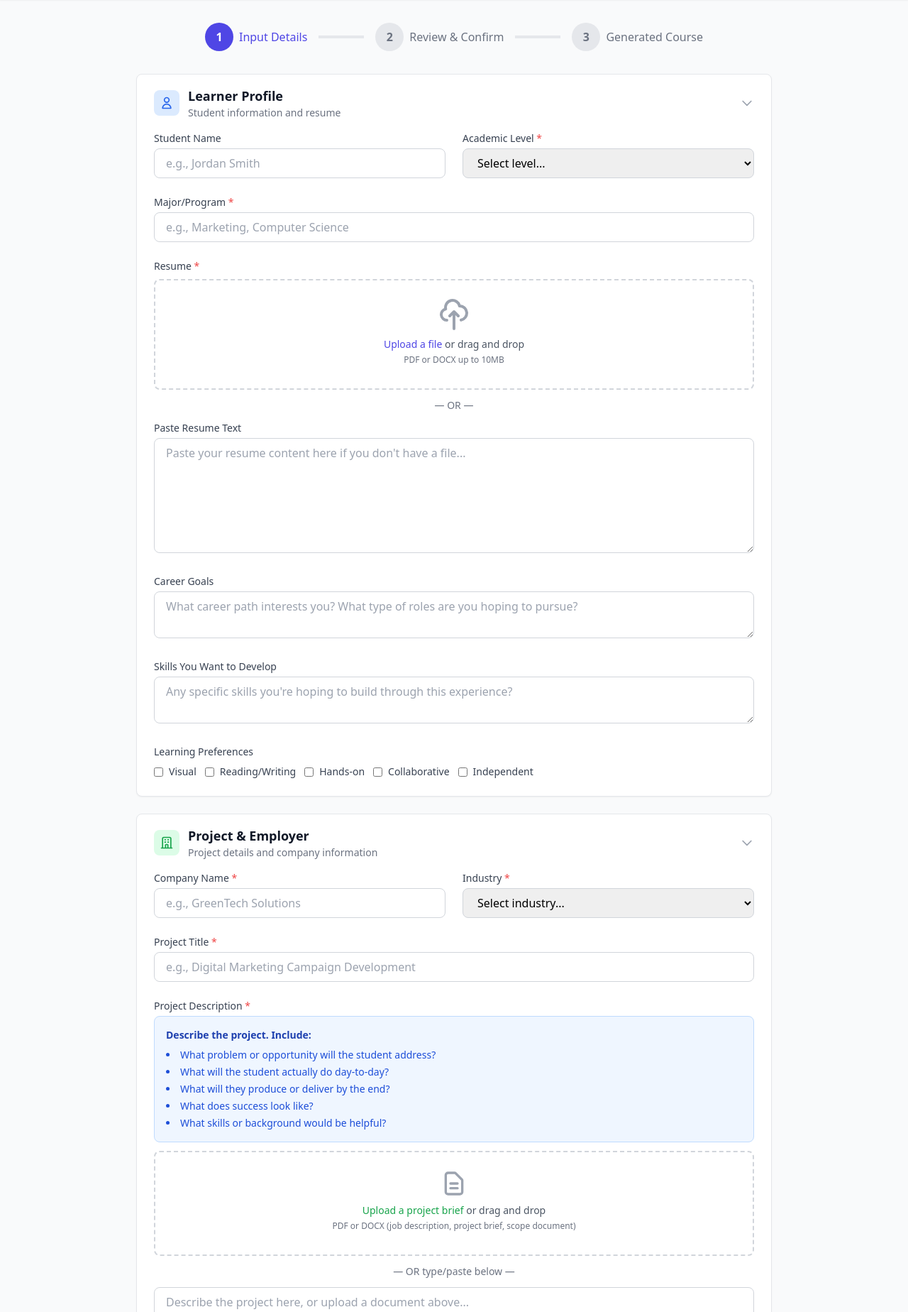
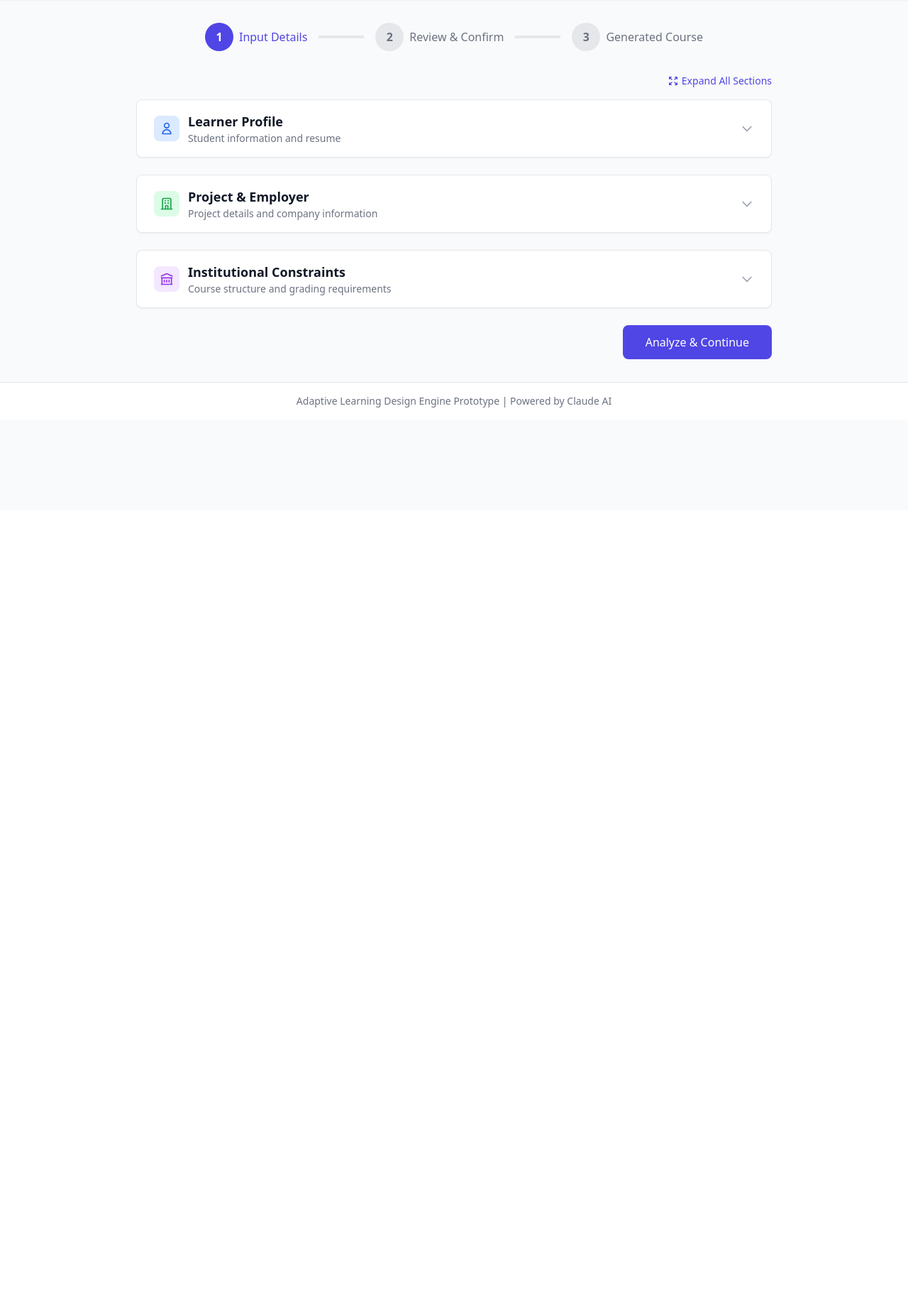
Before and after one commit to rkoblic/adaptive_learning_design_engine, a Flask app: page / in a window 1280 px wide. Shown: the part 81-1929 px from the top of the page at 71% size. After the commit the page ends 655 px from the top, so only its background shows below. Run offline with Flask 2, Linux system fonts and the light colour scheme; some libraries are stand-ins or nearby versions.

Commit message:
Make intake form sections collapsible
- All three sections (Learner, Project, Institution) now start collapsed
- Click section headers to expand/collapse
- Added "Expand All / Collapse All" button for convenience
- Cleaner initial view of the form

🤖 Generated with [Claude Code](https://claude.com/claude-code)

Co-Authored-By: Claude Opus 4.5 <noreply@anthropic.com>

```diff
--- a/adaptive-learning-engine/templates/index.html
+++ b/adaptive-learning-engine/templates/index.html
@@ -25,6 +25,16 @@
     </div>
 
     <form action="{{ url_for('extract_and_confirm') }}" method="POST" enctype="multipart/form-data" id="intakeForm">
+        <!-- Expand/Collapse All -->
+        <div class="flex justify-end mb-4">
+            <button type="button" id="expandAllBtn" onclick="toggleAllSections()" class="text-sm text-primary hover:underline flex items-center">
+                <svg class="w-4 h-4 mr-1" fill="none" stroke="currentColor" viewBox="0 0 24 24">
+                    <path stroke-linecap="round" stroke-linejoin="round" stroke-width="2" d="M4 8V4m0 0h4M4 4l5 5m11-1V4m0 0h-4m4 0l-5 5M4 16v4m0 0h4m-4 0l5-5m11 5l-5-5m5 5v-4m0 4h-4"></path>
+                </svg>
+                <span id="expandAllText">Expand All Sections</span>
+            </button>
+        </div>
+
         <!-- Learner Profile Section -->
         <div class="bg-white rounded-lg shadow-sm border border-gray-200 mb-6">
             <button type="button" class="w-full px-6 py-4 flex items-center justify-between text-left section-toggle" data-target="learner-section">
@@ -43,7 +53,7 @@
                     <path stroke-linecap="round" stroke-linejoin="round" stroke-width="2" d="M19 9l-7 7-7-7"></path>
                 </svg>
             </button>
-            <div class="px-6 pb-6 section-content" id="learner-section">
+            <div class="px-6 pb-6 section-content hidden" id="learner-section">
                 <div class="grid grid-cols-1 md:grid-cols-2 gap-6">
                     <div>
                         <label class="block text-sm font-medium text-gray-700 mb-1">Student Name</label>
@@ -144,7 +154,7 @@
                     <path stroke-linecap="round" stroke-linejoin="round" stroke-width="2" d="M19 9l-7 7-7-7"></path>
                 </svg>
             </button>
-            <div class="px-6 pb-6 section-content" id="project-section">
+            <div class="px-6 pb-6 section-content hidden" id="project-section">
                 <div class="grid grid-cols-1 md:grid-cols-2 gap-6">
                     <div>
                         <label class="block text-sm font-medium text-gray-700 mb-1">Company Name <span class="text-red-500">*</span></label>
@@ -252,7 +262,7 @@
                     <path stroke-linecap="round" stroke-linejoin="round" stroke-width="2" d="M19 9l-7 7-7-7"></path>
                 </svg>
             </button>
-            <div class="px-6 pb-6 section-content" id="institution-section">
+            <div class="px-6 pb-6 section-content hidden" id="institution-section">
                 <div class="grid grid-cols-1 md:grid-cols-3 gap-6">
                     <div>
                         <label class="block text-sm font-medium text-gray-700 mb-1">Credit Hours <span class="text-red-500">*</span></label>
@@ -320,6 +330,35 @@
 
 {% block scripts %}
 <script>
+    // Track expand state
+    let allExpanded = false;
+
+    // Toggle all sections
+    function toggleAllSections() {
+        allExpanded = !allExpanded;
+        const sections = document.querySelectorAll('.section-content');
+        const arrows = document.querySelectorAll('.section-arrow');
+        const btnText = document.getElementById('expandAllText');
+
+        sections.forEach(section => {
+            if (allExpanded) {
+                section.classList.remove('hidden');
+            } else {
+                section.classList.add('hidden');
+            }
+        });
+
+        arrows.forEach(arrow => {
+            if (allExpanded) {
+                arrow.classList.add('rotate-180');
+            } else {
+                arrow.classList.remove('rotate-180');
+            }
+        });
+
+        btnText.textContent = allExpanded ? 'Collapse All Sections' : 'Expand All Sections';
+    }
+
     // Section toggle functionality
     document.querySelectorAll('.section-toggle').forEach(button => {
         button.addEventListener('click', () => {
```
